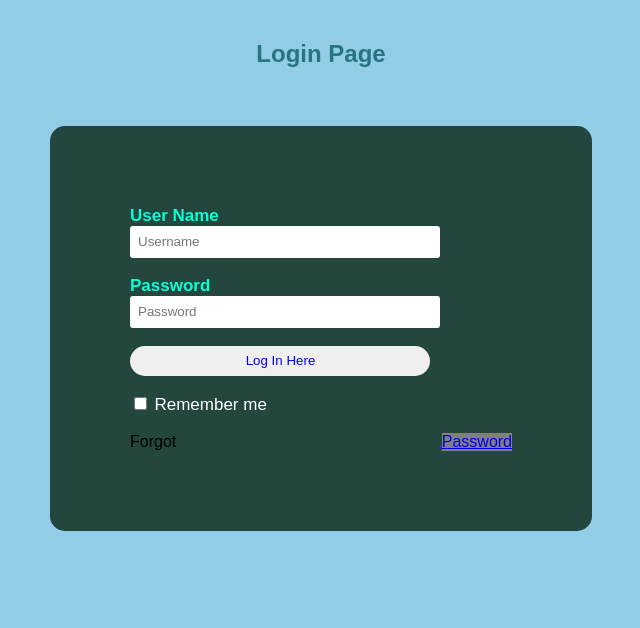
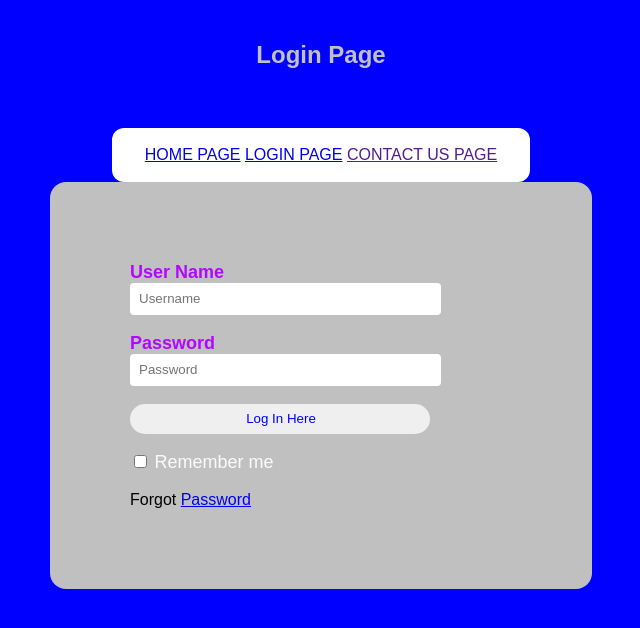
Before and after one commit to mdemetriou24/CSI2520-Final-Project, a PHP site: page /HTML/LOGIN.html in a window 1280 px wide. Shown: the top 628 px of the page, without its empty margins (319-959 px from the left). Run offline with PHP 8.4, Linux system fonts and the light colour scheme.

Commit message:
updates to formaitng of pages

```diff
--- a/CSS/LOGIN.css
+++ b/CSS/LOGIN.css
@@ -2,7 +2,7 @@ body
 {
     margin: 0;
     padding: 0;
-    background-color:#6abadeba;
+    background-color: blue;
     font-family: 'Arial';
 }
 .login{
@@ -11,49 +11,59 @@ body
         margin: auto;
         margin: 20 0 0 450px;
         padding: 80px;
-        background: #23463f;
-        border-radius: 15px ;
+        background: silver;
+        border-radius: 16px ;
 
 }
 h2{
     text-align: center;
-    color: #277582;
-    padding: 20px;
+    color: silver;
+    padding: 21px;
 }
 label{
-    color: #08ffd1;
-    font-size: 17px;
+    color: #b108ff;
+    font-size: 18px;
 }
 #Uname{
     width: 300px;
     height: 30px;
     border: none;
-    border-radius: 3px;
-    padding-left: 8px;
+    border-radius: 4px;
+    padding-left: 9px;
 }
 #Pass{
     width: 300px;
     height: 30px;
     border: none;
-    border-radius: 3px;
-    padding-left: 8px;
+    border-radius: 4px;
+    padding-left: 9px;
 
 }
 #log{
     width: 300px;
     height: 30px;
     border: none;
-    border-radius: 17px;
-    padding-left: 7px;
+    border-radius: 18px;
+    padding-left: 8px;
     color: blue;
 
 
 }
 span{
-    color: white;
-    font-size: 17px;
+    color: rgb(250, 250, 250);
+    font-size: 18px;
 }
-a{
-    float: right;
-    background-color: grey;
-}
+
+
+#links
+{
+    text-align: center;
+    width: 382px;
+    overflow: hidden;
+    margin: auto;
+    margin: 20 0 0 120px;
+    padding: 18px;
+    background: rgb(255, 255, 255);
+    border-radius: 12px ;
+    color: yellow;
+ }
--- a/HTML/LOGIN.html
+++ b/HTML/LOGIN.html
@@ -9,6 +9,11 @@
 
 <body>
     <h2>Login Page</h2><br>
+        <div id="links">
+        <a href="../index.html">HOME PAGE</a>
+        <a href="../HTML/LOGIN.html">LOGIN PAGE</a>
+        <a href="">CONTACT US PAGE</a>
+    </div>
     <div class="login">
     <form id="login" method="get" action="login.php">
         <label><b>User Name
```
Also changed, not shown: CSS/index.css (added, +56 -0 lines), index.html (+32 -0 lines).
